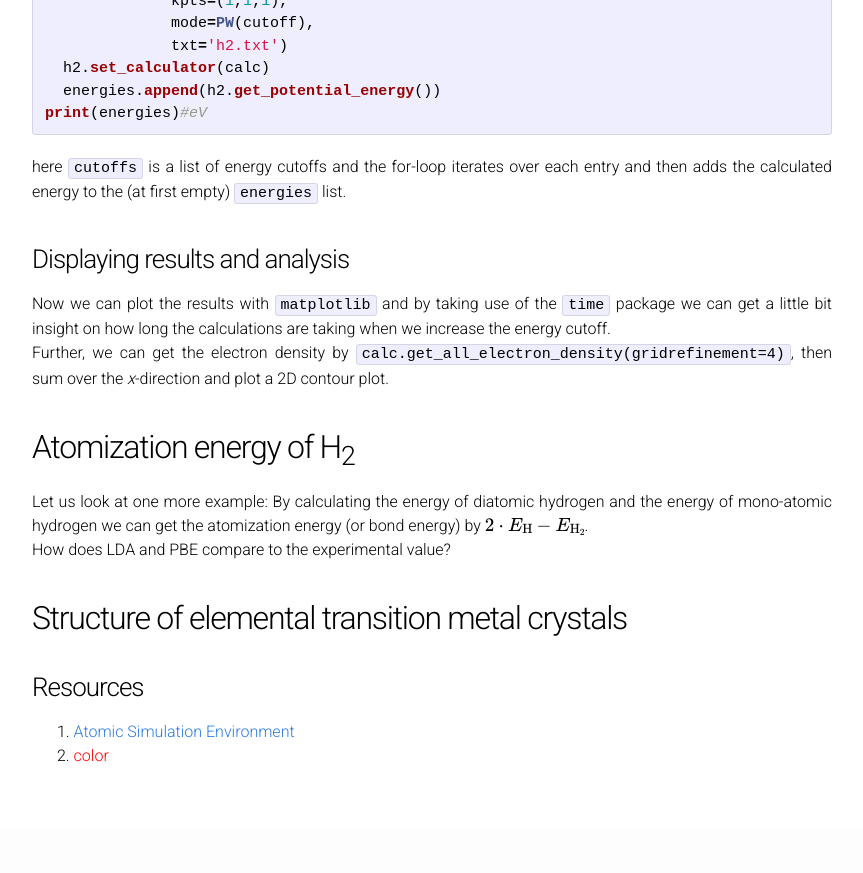
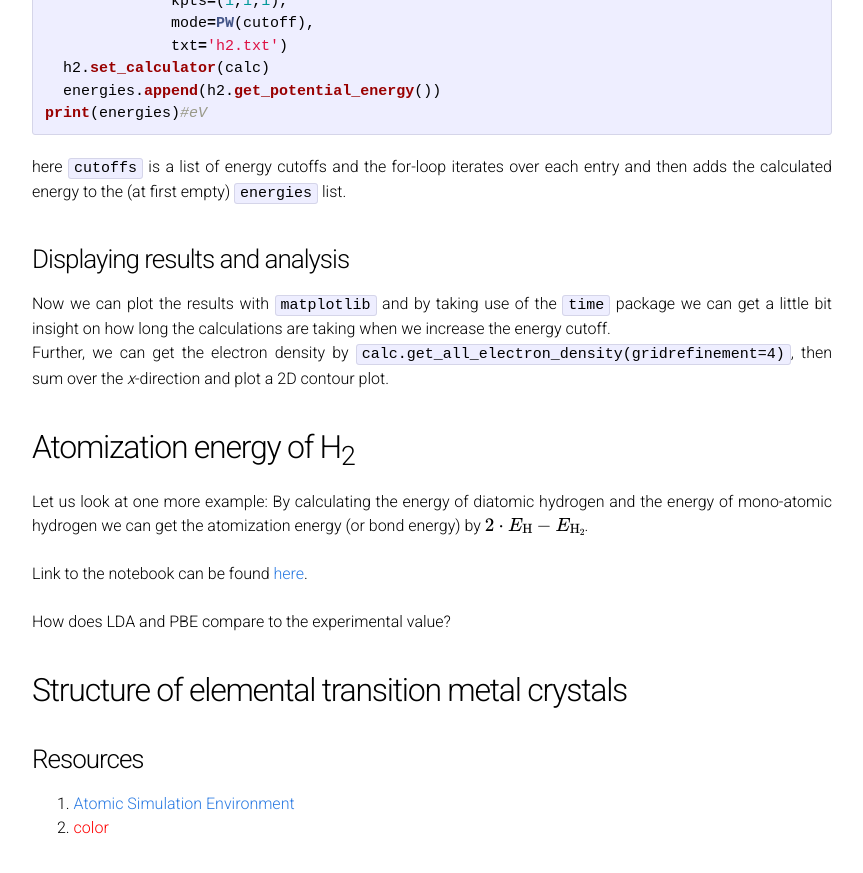
Before and after one commit to peterschindler/peterschindler.github.io, a Jekyll site: the page built from index.md, in a window 1280 px wide and 900 px high, scrolled down 3008 px. Shown: the top 873 px of the window, without its empty margins (208-1071 px from the left). Built offline with Jekyll 4.4.1, drawn with Linux system fonts in a browser that asks for light colours; formulas are drawn with MathJax 3; before the commit the page ends 3836 px from its top, so only the background shows below that.

Commit message:
Added link to atomization notebook

```diff
--- a/index.md
+++ b/index.md
@@ -100,7 +100,8 @@ Further, we can get the electron density by `calc.get_all_electron_density(gridr
 
 ## Atomization energy of H<sub>2</sub> ##
 Let us look at one more example: By calculating the energy of diatomic hydrogen and the energy of mono-atomic hydrogen we can get the atomization
-energy (or bond energy) by $$2\cdot E_\mathrm{H}-E_{\mathrm{H}_2}$$.<br/>
+energy (or bond energy) by $$2\cdot E_\mathrm{H}-E_{\mathrm{H}_2}$$.<br/><br/>
+Link to the notebook can be found [here](https://colab.research.google.com/drive/1zrGfh1BvjIFZr53jAGF6EVnQhUd_tATG).<br/><br/>
 How does LDA and PBE compare to the experimental value?
 
 ## Structure of elemental transition metal crystals ##
```
